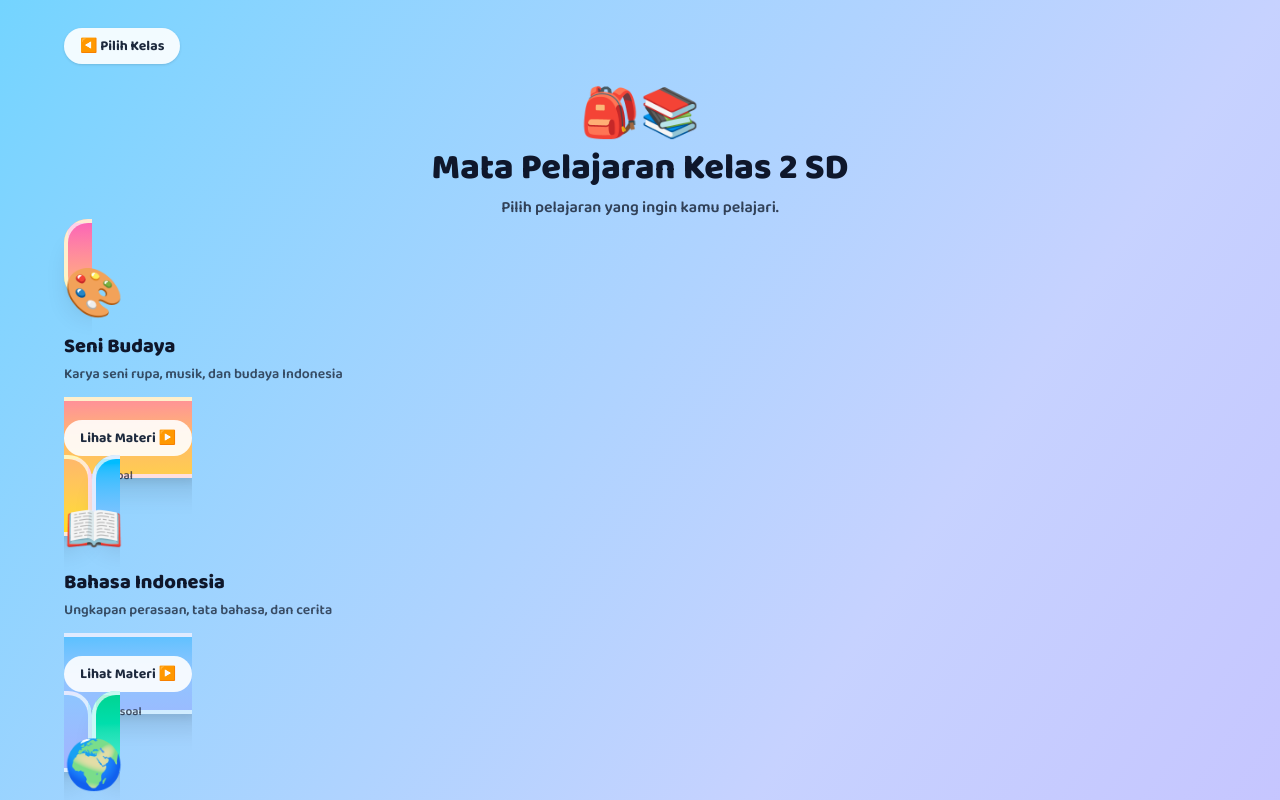
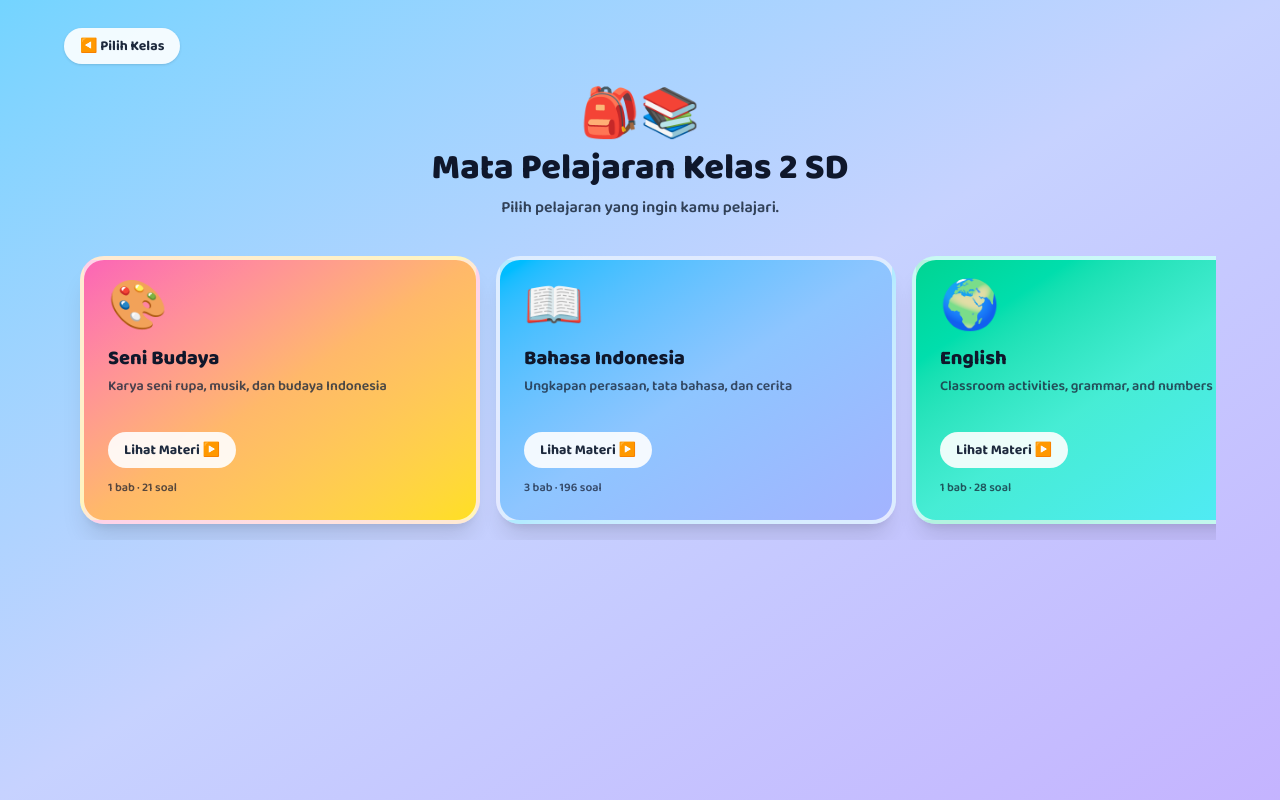
Before and after one commit to theodoresibp/kuis-belajar-anak, a Next.js app: page /kelas/2 in a window 1280 px wide. Shown: the top 800 px of the page. Built offline with nearby package versions, Linux system fonts and the light colour scheme.

Commit message:
Add horizontal carousel navigation for learning content

```diff
--- a/src/app/globals.css
+++ b/src/app/globals.css
@@ -435,3 +435,15 @@ body {
     overflow: hidden;
   }
 }
+
+
+/* Landscape learning navigation: swipeable, snap-aligned horizontal rails. */
+.landscape-carousel{display:flex;width:100%;gap:1rem;overflow-x:auto;overflow-y:hidden;padding:.5rem max(1rem,calc((100vw - 72rem)/2)) 1rem;overscroll-behavior-x:contain;scroll-snap-type:x mandatory;scroll-padding-inline:1rem;-webkit-overflow-scrolling:touch;scrollbar-width:thin;touch-action:pan-x pan-y}
+.landscape-carousel>*{flex:0 0 clamp(15rem,34vw,24rem);min-width:0;scroll-snap-align:start}
+.landscape-carousel--chapters>*{flex-basis:clamp(17rem,42vw,27rem)}
+.material-view{height:100%;min-height:0}
+.material-shell{display:flex;flex:1 1 auto;min-height:0;flex-direction:column;overflow:hidden}
+.material-carousel{display:flex;flex:1 1 auto;min-height:0;width:100%;gap:1rem;overflow-x:auto;overflow-y:hidden;padding:.25rem .15rem .75rem;overscroll-behavior-x:contain;scroll-snap-type:x mandatory;scroll-padding-inline:.15rem;-webkit-overflow-scrolling:touch;scrollbar-width:thin;touch-action:pan-x pan-y}
+.material-slide-track{display:contents}
+.material-slide{flex:0 0 min(82vw,52rem);min-width:0;max-height:100%;overflow-y:auto;overscroll-behavior-y:contain;padding:.5rem .75rem 1rem;border-radius:1rem;background:rgb(248 250 252 / .72);scroll-snap-align:start;-webkit-overflow-scrolling:touch}
+@media(orientation:landscape){.landscape-carousel>*{flex-basis:clamp(17rem,32vw,25rem)}.landscape-carousel--chapters>*{flex-basis:clamp(19rem,38vw,29rem)}.material-shell{max-height:calc(100dvh - 7.5rem)}.material-slide{flex-basis:min(76vw,58rem)}}
```
